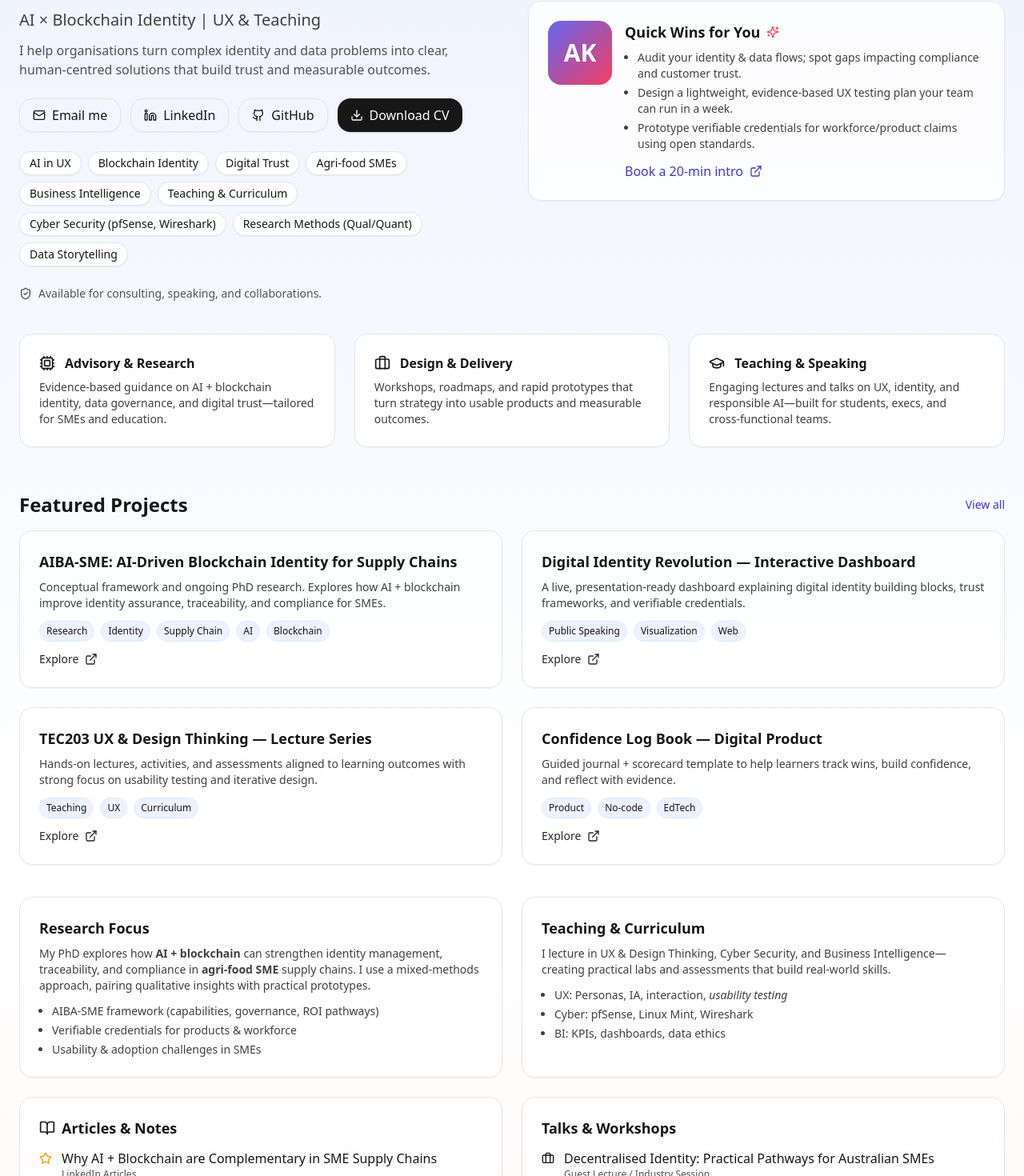
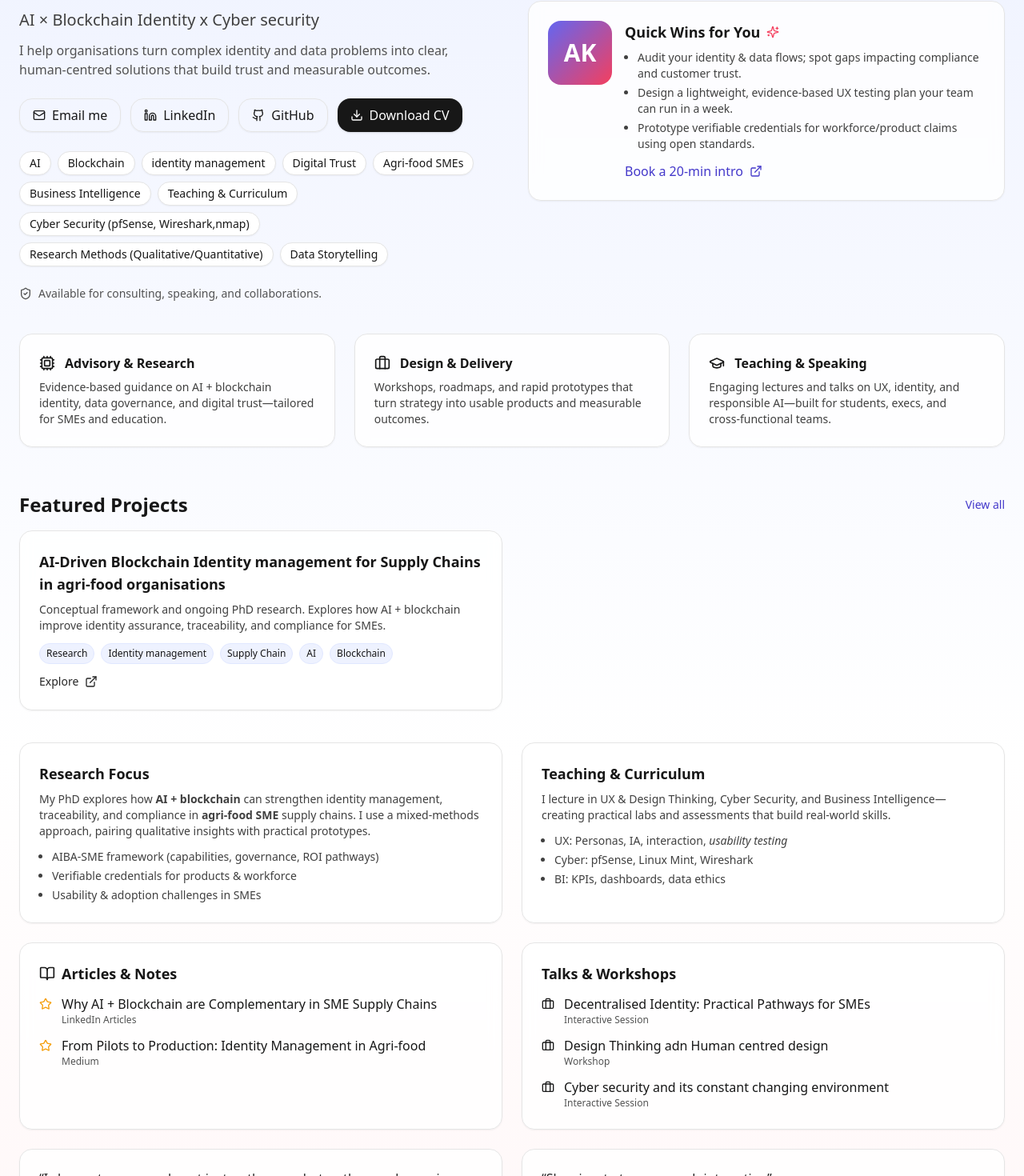
Before and after one commit to Amanpreetkaur05/aman-portfolio, a React (Vite) app: page / in a window 1280 px wide. Shown: the part 213-1683 px from the top of the page at 80% size. Built offline with nearby package versions, Linux system fonts and the light colour scheme.

Commit message:
Update App.jsx

```diff
--- a/src/App.jsx
+++ b/src/App.jsx
@@ -3,46 +3,27 @@ import { motion } from "framer-motion";
 import { Mail, Download, Linkedin, Globe, GraduationCap, Briefcase, BookOpen, Cpu, ShieldCheck, Github, ExternalLink, Star, Sparkles } from "lucide-react";
 
 const TAGS = [
-  "AI in UX",
-  "Blockchain Identity",
+  "AI ",
+  "Blockchain ",
+  "identity management",
   "Digital Trust",
   "Agri‑food SMEs",
   "Business Intelligence",
   "Teaching & Curriculum",
-  "Cyber Security (pfSense, Wireshark)",
-  "Research Methods (Qual/Quant)",
+  "Cyber Security (pfSense, Wireshark,nmap)",
+  "Research Methods (Qualitative/Quantitative)",
   "Data Storytelling",
 ];
 
 const PROJECTS = [
   {
-    title: "AIBA‑SME: AI‑Driven Blockchain Identity for Supply Chains",
+    title: "AI‑Driven Blockchain Identity management for Supply Chains in agri-food organisations",
     blurb:
       "Conceptual framework and ongoing PhD research. Explores how AI + blockchain improve identity assurance, traceability, and compliance for SMEs.",
-    tags: ["Research", "Identity", "Supply Chain", "AI", "Blockchain"],
+    tags: ["Research", "Identity management", "Supply Chain", "AI", "Blockchain"],
     link: "#",
-  },
-  {
-    title: "Digital Identity Revolution — Interactive Dashboard",
-    blurb:
-      "A live, presentation‑ready dashboard explaining digital identity building blocks, trust frameworks, and verifiable credentials.",
-    tags: ["Public Speaking", "Visualization", "Web"],
-    link: "#",
-  },
-  {
-    title: "TEC203 UX & Design Thinking — Lecture Series",
-    blurb:
-      "Hands‑on lectures, activities, and assessments aligned to learning outcomes with strong focus on usability testing and iterative design.",
-    tags: ["Teaching", "UX", "Curriculum"],
-    link: "#",
-  },
-  {
-    title: "Confidence Log Book — Digital Product",
-    blurb:
-      "Guided journal + scorecard template to help learners track wins, build confidence, and reflect with evidence.",
-    tags: ["Product", "No‑code", "EdTech"],
-    link: "#",
-  },
+  }
+
 ];
 
 const ARTICLES = [
@@ -51,11 +32,7 @@ const ARTICLES = [
     outlet: "LinkedIn Articles",
     link: "#",
   },
-  {
-    title: "Usability Testing, Simply Explained (with free tools)",
-    outlet: "Teaching Notes",
-    link: "#",
-  },
+
   {
     title: "From Pilots to Production: Identity Management in Agri‑food",
     outlet: "Medium",
@@ -65,13 +42,18 @@ const ARTICLES = [
 
 const TALKS = [
   {
-    title: "Decentralised Identity: Practical Pathways for Australian SMEs",
-    event: "Guest Lecture / Industry Session",
+    title: "Decentralised Identity: Practical Pathways for  SMEs",
+    event: "Interactive Session",
     link: "#",
   },
   {
-    title: "Design Thinking for Non‑Designers",
+    title: "Design Thinking adn Human centred design",
     event: "Workshop",
+    link: "#",
+  },
+  {
+    title: "Cyber security and its constant changing environment",
+    event: "Interactive Session",
     link: "#",
   },
 ];
@@ -79,13 +61,12 @@ const TALKS = [
 const testimonials = [
   {
     quote:
-      "Aman brings rare clarity to complex topics like AI and digital identity—our students left energised and confident.",
-    by: "Program Lead, Higher Ed",
+      "I choose to see people not just as they are, but as they are becoming — because growth deserves compassion, not judgment",
   },
   {
     quote:
-      "She turns research into action. The sessions were practical, engaging, and immediately useful for our team.",
-    by: "Industry Partner, Agri‑food",
+      "She aims to turn research into action",
+
   },
 ];
 
@@ -106,10 +87,10 @@ const Card = ({ children }) => (
 
 export default function PortfolioSite() {
   const name = "Amanpreet Kaur (Aman)";
-  const title = "AI × Blockchain Identity | UX & Teaching";
+  const title = "AI × Blockchain Identity x Cyber security";
   const location = "Adelaide, Australia";
-  const email = "your.email@example.com"; // TODO: update
-  const linkedin = "https://www.linkedin.com/in/aman-p-kaur"; // update if needed
+  const email = "amann.preet@outlook.com"; // TODO: update
+  const linkedin = "www.linkedin.com/in/aman-p-kaur"; // update if needed
   const github = "https://github.com/"; // optional
   const website = "https://"; // optional
 
```
